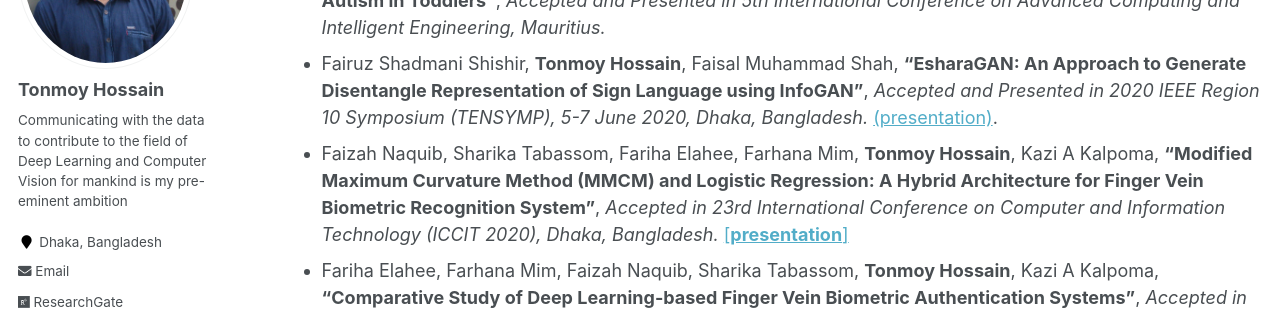
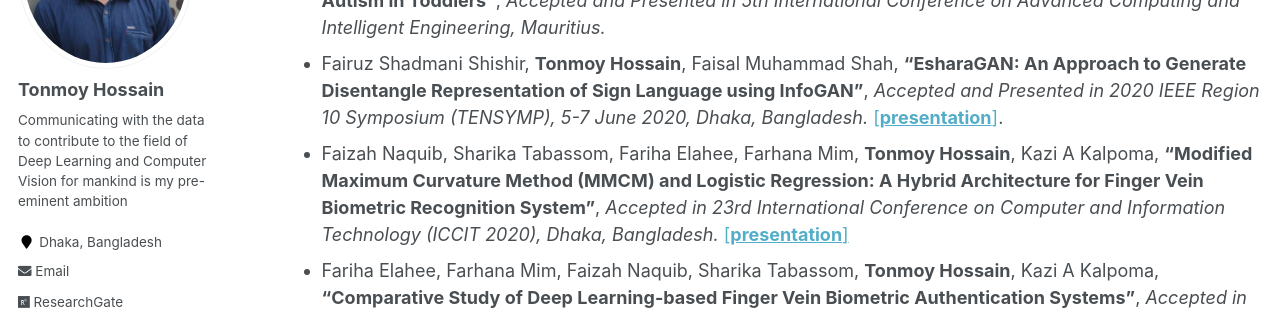
Before and after one commit to shaeekh/shaeekh.github.io, a Jekyll site: the page built from _pages/publications.md, in a window 1280 px wide and 900 px high, scrolled down 692 px. Shown: the part 153-463 px from the top of the window. Built offline with Jekyll 4.4.1, drawn with Linux system fonts in a browser that asks for light colours; some web fonts are replaced.

```diff
--- a/_pages/publications.md
+++ b/_pages/publications.md
@@ -16,7 +16,7 @@ author_profile: true
 *  Sifat Ahmed, **Tonmoy Hossain**, Oishee Bintey Hoque, Sujan Sarker, Sejuti Rahman, Faisal Muhammad Shah, **"Automated COVID-19 Detection from Chest X-Ray Images : A High Resolution Network (HRNet) Approach"**, <i>Pre-print version published at [Research Square](https://www.researchsquare.com/article/rs-56285/v1)</i>
 *  Ashek Seum, Amir Hossain Raj, Shadman Sakib, **Tonmoy Hossain**, **"A Comparative Study of CNN Transfer Learning Classification Algorithms with Segmentation for COVID-19 Detection from CT Scan Images"**, <i>Accepted at The 11th International Conference on Electrical and Computer Engineering, Dhaka, Bangladesh (ICECE 2020).</i> [[**presentation**]](https://tonmoy-hossain.github.io/files/ICECE_2020_(COVID-19).pdf)
 *  Shithi Maitra, Nasrin Akter, Afrina Zahan Mithila, **Tonmoy Hossain**, and Mohammad Shafiul Alam, **"Apriori-backed Fuzzy Unification and Statistical Inference in Feature Reduction: An Application in Prognosis of Autism in Toddlers"**, <i>Accepted and Presented in 5th International Conference on Advanced Computing and Intelligent Engineering, Mauritius.</i>
-*  Fairuz Shadmani Shishir, **Tonmoy Hossain**, Faisal Muhammad Shah, **"EsharaGAN: An Approach to Generate Disentangle Representation of Sign Language using InfoGAN"**, <i>Accepted and Presented in 2020 IEEE Region 10 Symposium (TENSYMP), 5-7 June 2020, Dhaka, Bangladesh.</i> [(presentation)](https://tonmoy-hossain.github.io/files/tensymp_presentation.pdf).
+*  Fairuz Shadmani Shishir, **Tonmoy Hossain**, Faisal Muhammad Shah, **"EsharaGAN: An Approach to Generate Disentangle Representation of Sign Language using InfoGAN"**, <i>Accepted and Presented in 2020 IEEE Region 10 Symposium (TENSYMP), 5-7 June 2020, Dhaka, Bangladesh.</i> [[**presentation**]](https://tonmoy-hossain.github.io/files/tensymp_presentation.pdf).
 *  Faizah Naquib, Sharika Tabassom, Fariha Elahee, Farhana Mim, **Tonmoy Hossain**, Kazi A Kalpoma, **"Modified Maximum Curvature Method (MMCM) and Logistic Regression: A Hybrid Architecture for Finger Vein Biometric Recognition System"**, <i>Accepted in 23rd International Conference on Computer and Information Technology (ICCIT 2020), Dhaka, Bangladesh. </i>[[**presentation**]](https://tonmoy-hossain.github.io/files/ICCIT_2020_(Finger_Vein).pdf)
 *  Fariha Elahee, Farhana Mim, Faizah Naquib, Sharika Tabassom, **Tonmoy Hossain**, Kazi A Kalpoma, **"Comparative Study of Deep Learning-based Finger Vein Biometric Authentication Systems"**, <i>Accepted in 2nd International Conference on Advanced Information and Communication Technology (ICAICT 2020), Dhaka, Bangladesh.</i>
 
```
